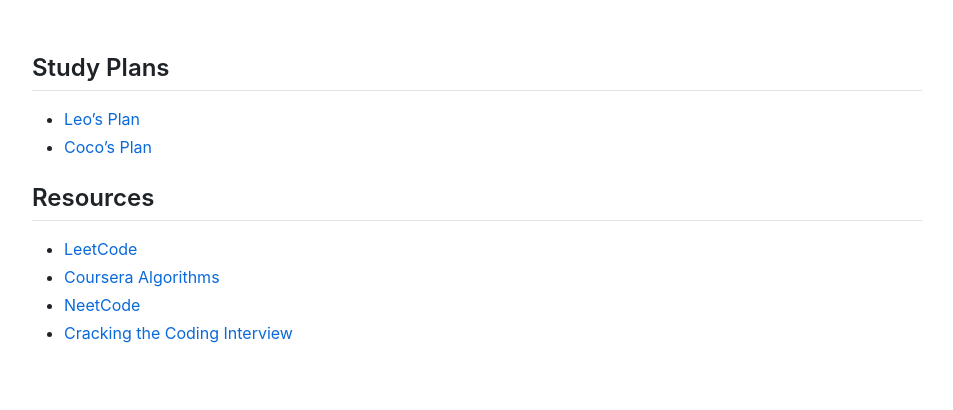
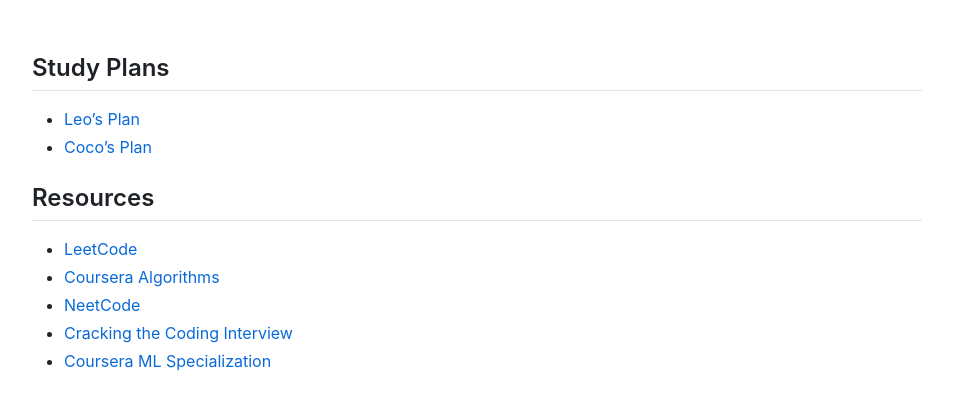
Before and after one commit to xiangyshi/LeCo-Ultimate-Study-Plan, a Jekyll site: the page built from index.md, in a window 1280 px wide. Shown: the top 410 px of the page, without its empty margins (163-1116 px from the left). Built offline with Jekyll 4.4.1, drawn with Linux system fonts in a browser that asks for light colours; our own code applies the rules of GitHub Pages for plain Markdown files.

Commit message:
Update index.md

```diff
--- a/index.md
+++ b/index.md
@@ -10,3 +10,4 @@
 - [Coursera Algorithms](https://www.coursera.org/learn/algorithms-part1)
 - [NeetCode](https://neetcode.io/)
 - [Cracking the Coding Interview](https://www.crackingthecodinginterview.com/)
+- [Coursera ML Specialization](https://www.coursera.org/specializations/machine-learning-introduction)
```
